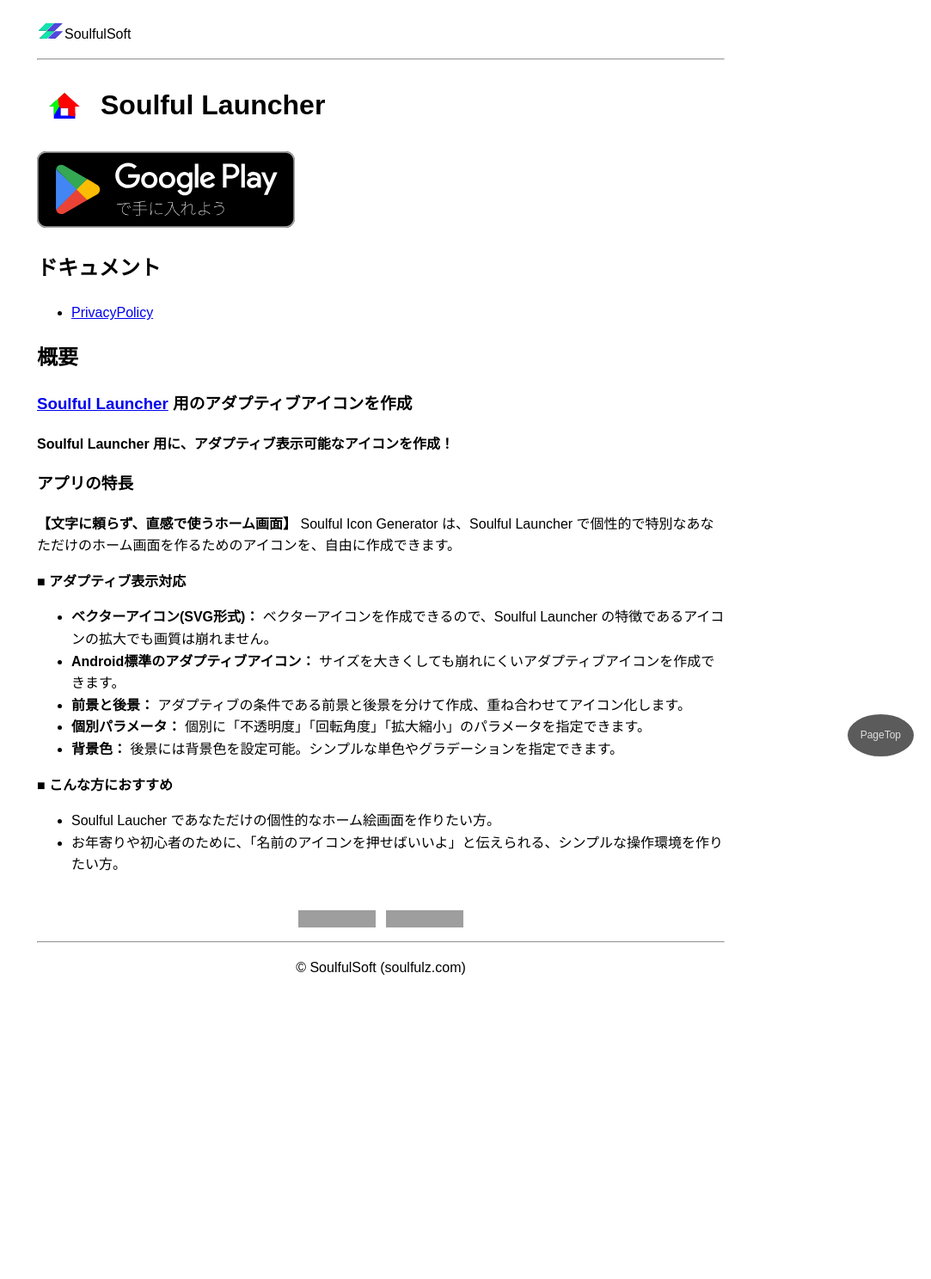
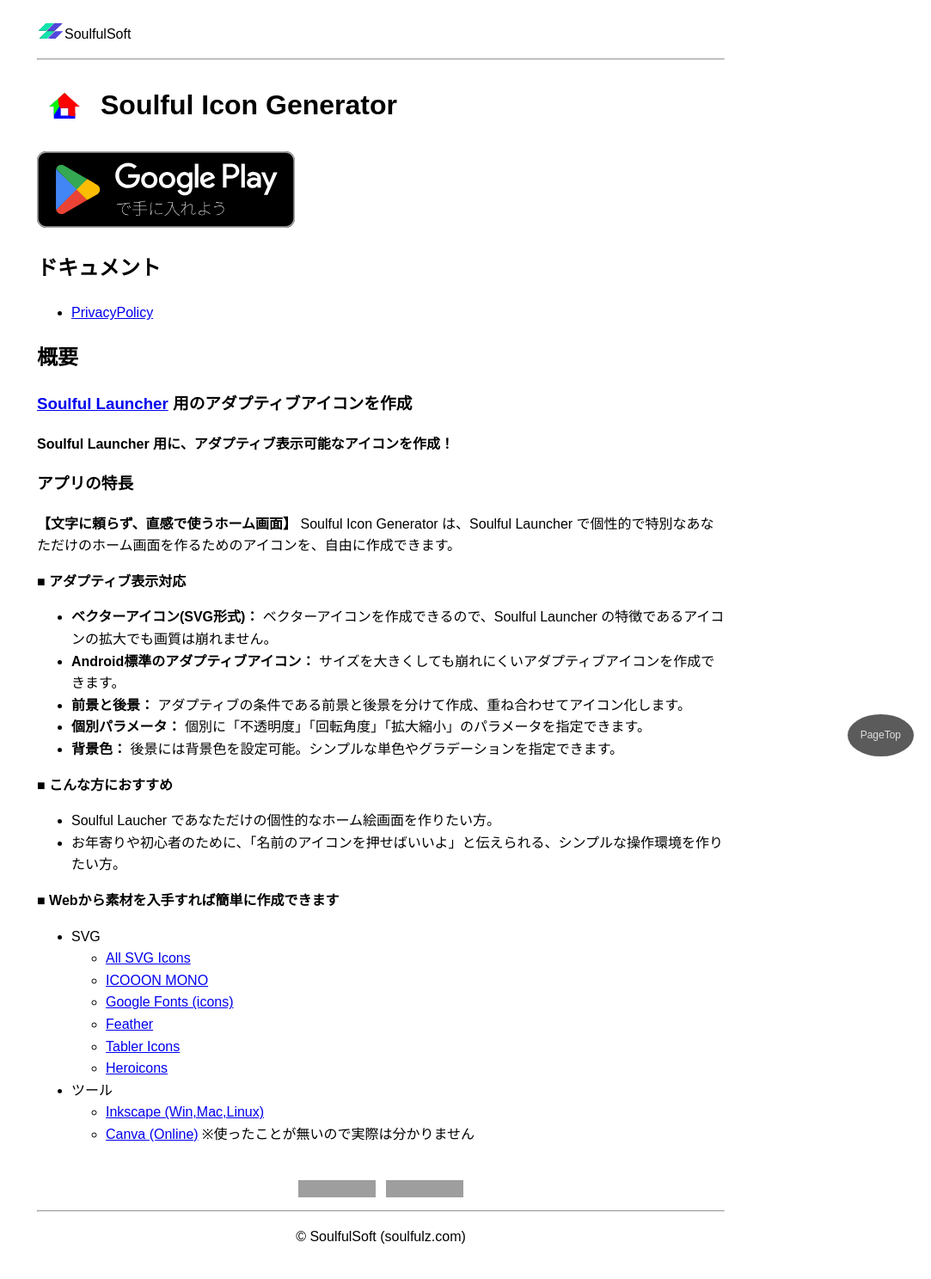
Before and after one commit to SoulfulSoft/soulfulsoft.github.io, a Jekyll site: the page built from soulful_icon_generator/index.md, in a window 1280 px wide. Shown: the whole page at 86% size, without its empty margins (197-1280 px from the left). Built offline with Jekyll 4.4.1, drawn with Linux system fonts in a browser that asks for light colours; our own code applies the rules of GitHub Pages for plain Markdown files; before the commit the page ends 1174 px from its top, so only the background shows below that; grey boxes are pictures that could not be loaded.

Commit message:
Update index.md

```diff
--- a/soulful_icon_generator/index.md
+++ b/soulful_icon_generator/index.md
@@ -3,13 +3,13 @@ title: Soulful Icon Generator
 topa: ".."
 ---
 
-# <span style=" display: flex; align-items: center; gap: 10px;"><img src="../images/s_launcher_02.svg" width="64" alt="" /> Soulful Launcher</span>
+# <span style=" display: flex; align-items: center; gap: 10px;"><img src="../images/s_launcher_02.svg" width="64" alt="" /> Soulful Icon Generator</span>
 
 <!--
-# <span style=" display: flex; align-items: center; gap: 10px;"><img src="https://play-lh.googleusercontent.com/0XRizqlMfVaaj48bfIkqFI5tRS8VsvOYYVgA7OfJ79YBJHDEd5b7QtSMB4K26LzCXlOUpqCHOQMCC1pC7Vd0dQ=w240-h480-rw" width="64" alt="" /> Soulful Launcher</span>
+# <span style=" display: flex; align-items: center; gap: 10px;"><img src="https://play-lh.googleusercontent.com/0XRizqlMfVaaj48bfIkqFI5tRS8VsvOYYVgA7OfJ79YBJHDEd5b7QtSMB4K26LzCXlOUpqCHOQMCC1pC7Vd0dQ=w240-h480-rw" width="64" alt="" /> Soulful Icon Generator</span>
 -->
 
-<a href="https://play.google.com/store/apps/details?id=com.soulfulz.soulfullauncher" target="_blank"><img src="../images/GetItOnGooglePlay_Badge_Web_color_Japanese.svg" width="300"></a>
+<a href="https://play.google.com/store/apps/details?id=com.soulfulz.soulfulicongenerator" target="_blank"><img src="../images/GetItOnGooglePlay_Badge_Web_color_Japanese.svg" width="300"></a>
 
 ## ドキュメント
 
@@ -37,3 +37,15 @@ Soulful Icon Generator は、Soulful Launcher で個性的で特別なあなた
 **■ こんな方におすすめ**
 * Soulful Laucher であなただけの個性的なホーム絵画面を作りたい方。
 * お年寄りや初心者のために、「名前のアイコンを押せばいいよ」と伝えられる、シンプルな操作環境を作りたい方。
+
+**■ Webから素材を入手すれば簡単に作成できます**
+- SVG
+  * [All SVG Icons](https://allsvgicons.com)
+  * [ICOOON MONO](https://icooon-mono.com)
+  * [Google Fonts (icons)](https://fonts.google.com/icons)
+  * [Feather](https://feathericons.com)
+  * [Tabler Icons](https://tabler.io/icons)
+  * [Heroicons](https://heroicons.com)
+- ツール
+  * [Inkscape (Win,Mac,Linux)](https://inkscape.org)
+  * [Canva (Online)](https://www.canva.com/ja_jp/features/svg-editor/) ※使ったことが無いので実際は分かりません
```
